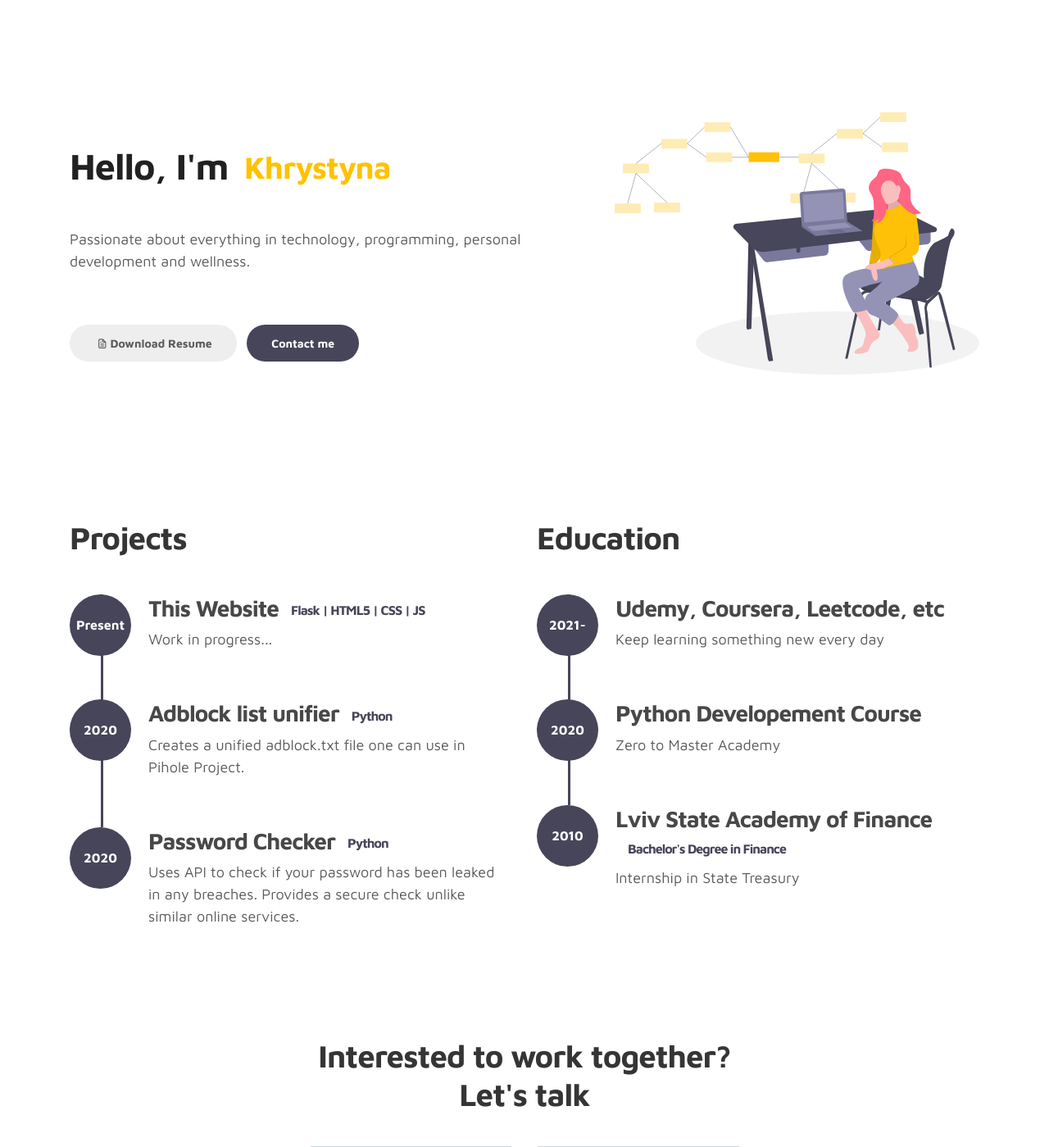
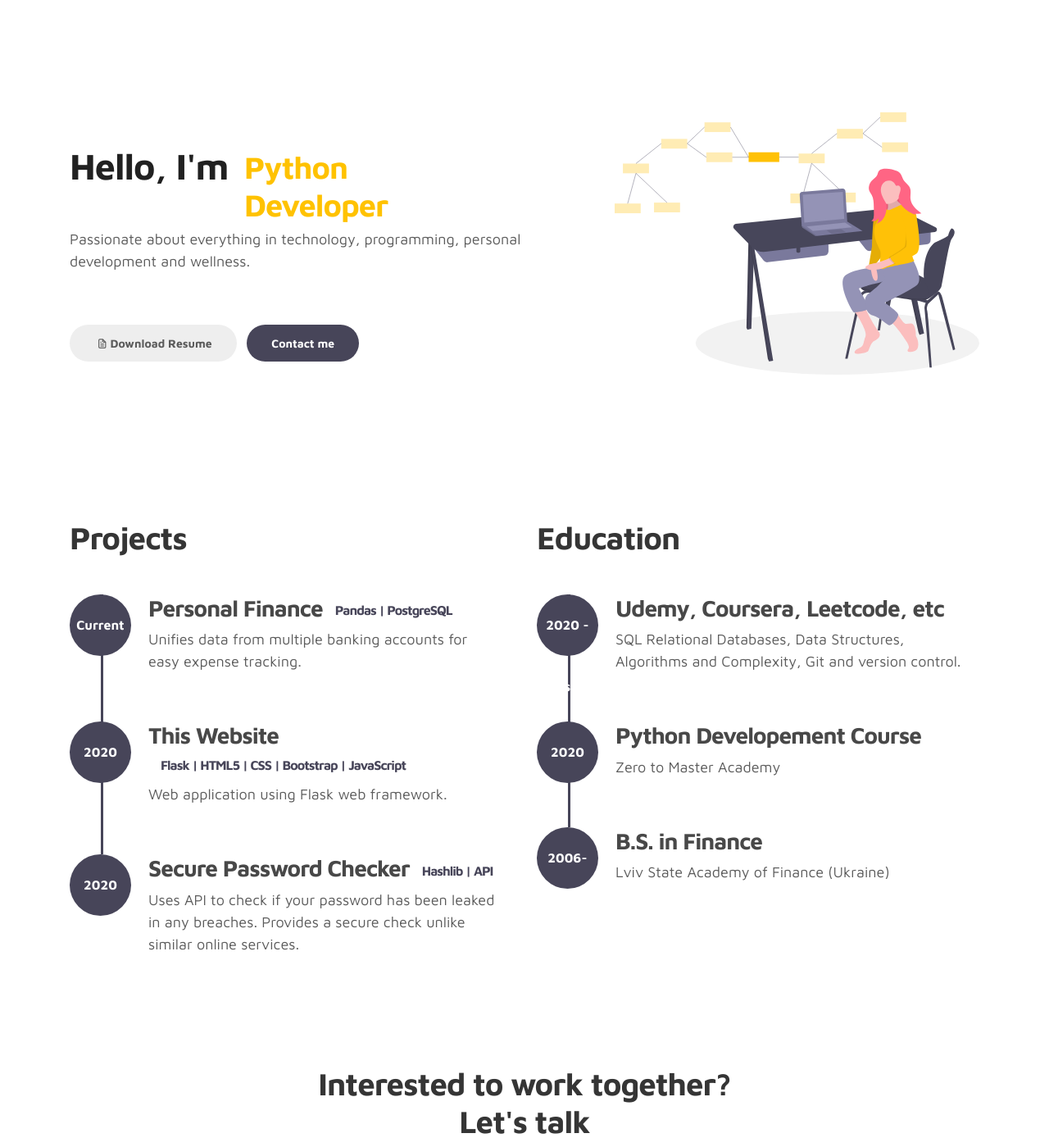
Before and after one commit to kshupa/web-portfolio, a Flask app: page / in a window 1280 px wide. Shown: the part 61-1460 px from the top of the page at 82% size. Run offline with Flask 2, Linux system fonts and the light colour scheme; some libraries are stand-ins or nearby versions.

Commit message:
update project info

```diff
--- a/templates/index.html
+++ b/templates/index.html
@@ -49,7 +49,7 @@
             <h1 class="animated animated-text">
               <span class="mr-2">Hello, I'm</span>
               <div class="animated-info">
-                <span class="animated-item">Khrystyna</span>
+                <!--<span class="animated-item">Khrystyna</span>-->
                 <span class="animated-item">Python Developer</span>
               </div>
             </h1>
@@ -84,11 +84,11 @@
           <div class="timeline">
             <div class="timeline-wrapper">
               <div class="timeline-yr">
-                <span>Present</span>
+                <span>Current</span>
               </div>
               <div class="timeline-info">
-                <h3><span>This Website</span><small>Flask | HTML5 | CSS | JS</small></h3>
-                <p>Work in progress...</p>
+                <h3><span>Personal Finance</span><small>Pandas | PostgreSQL</small></h3>
+                <p>Unifies data from multiple banking accounts for easy expense tracking.</p>
               </div>
             </div>
 
@@ -97,8 +97,8 @@
                 <span>2020</span>
               </div>
               <div class="timeline-info">
-                <h3><span>Adblock list unifier</span><small>Python</small></h3>
-                <p>Creates a unified adblock.txt file one can use in Pihole Project.</p>
+                <h3><span>This Website</span><small>Flask | HTML5 | CSS | Bootstrap | JavaScript</small></h3>
+                <p>Web application using Flask web framework.</p>
               </div>
             </div>
 
@@ -107,7 +107,7 @@
                 <span>2020</span>
               </div>
               <div class="timeline-info">
-                <h3><span>Password Checker</span><small>Python</small></h3>
+                <h3><span>Secure Password Checker</span><small>Hashlib | API</small></h3>
                 <p>Uses API to check if your password has been leaked in any breaches. Provides a secure check unlike similar online services.</p>
               </div>
             </div>
@@ -120,11 +120,11 @@
           <div class="timeline">
             <div class="timeline-wrapper">
               <div class="timeline-yr">
-                <span>2021-</span>
+                <span>2020 - present</span>
               </div>
               <div class="timeline-info">
                 <h3><span>Udemy, Coursera, Leetcode, etc</span></h3>
-                  <p>Keep learning something new every day</p>
+                  <p>SQL Relational Databases, Data Structures, Algorithms and Complexity, Git and version control.</p>
               </div>
             </div>
 
@@ -140,11 +140,11 @@
 
             <div class="timeline-wrapper">
               <div class="timeline-yr">
-                <span>2010</span>
+                <span>2006-2010</span>
               </div>
               <div class="timeline-info">
-                <h3><span>Lviv State Academy of Finance</span><small>Bachelor's Degree in Finance</small></h3>
-                <p>Internship in State Treasury</p>
+                <h3><span>B.S. in Finance</span></h3>
+                <p>Lviv State Academy of Finance (Ukraine)</p>
               </div>
             </div>
 
```
